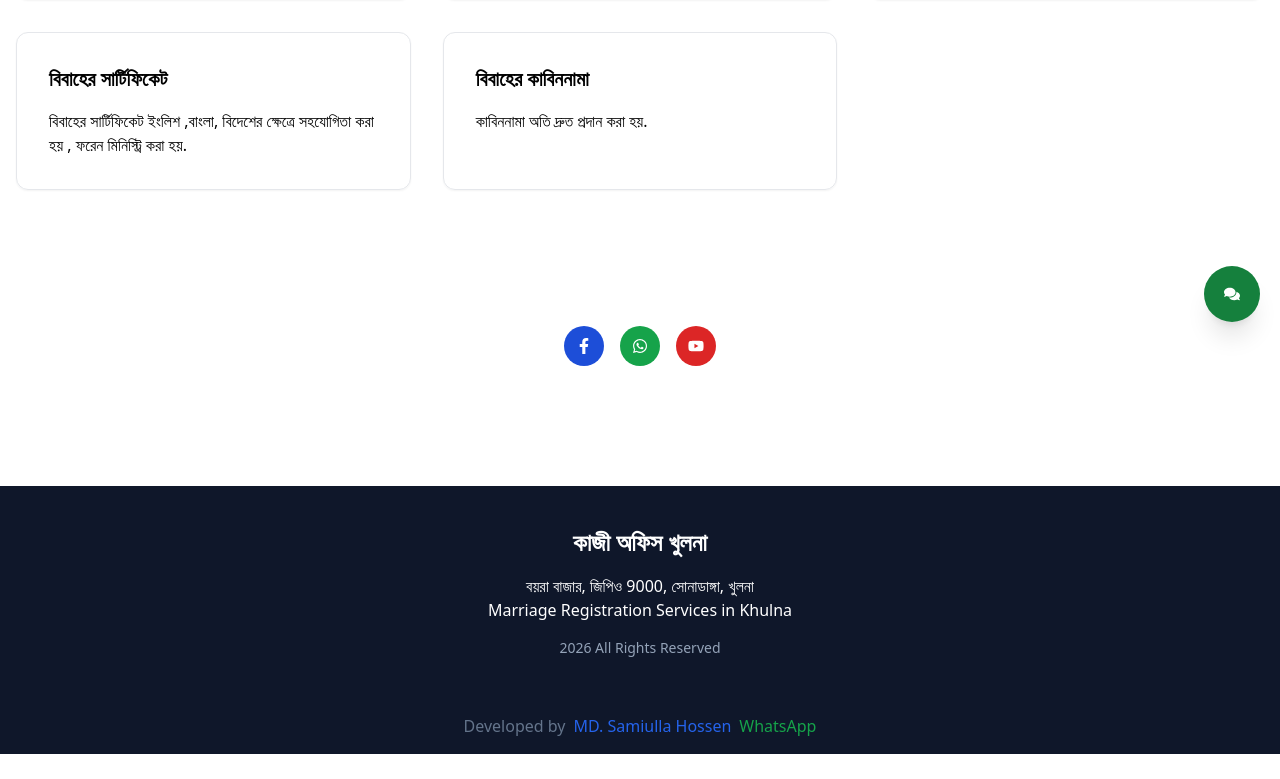
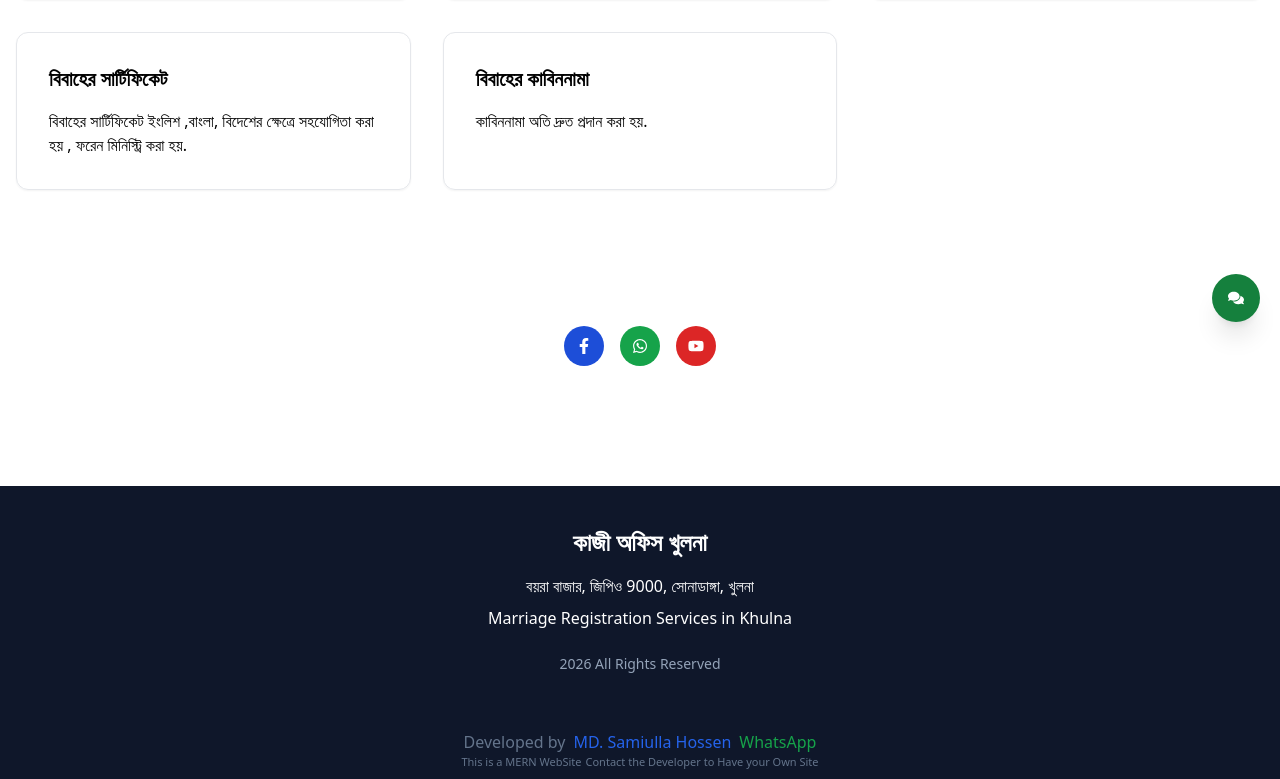
Before and after one commit to Samiul2024/Kazi-Office, a React (Vite) app in the folder client/: page /services in a window 1280 px wide. Shown: the part 382-1161 px from the top of the page. Before the commit the page ends 1136 px from the top, so only its background shows below. Built offline with nearby package versions, Linux system fonts and the light colour scheme.

Commit message:
upg: updated infos...

```diff
--- a/client/src/components/FloatingButtons.jsx
+++ b/client/src/components/FloatingButtons.jsx
@@ -13,7 +13,7 @@ className="fixed left-5 bottom-5 z-50 bg-blue-600 text-white p-4 rounded-full sh
 <a
 href="https://wa.me/8801714-969697"
 target="_blank"
-className="fixed right-5 bottom-5 z-50 bg-green-600 text-white p-4 rounded-full shadow-xl"
+className="fixed right-5 bottom-10 z-50 bg-green-600 text-white p-4 rounded-full shadow-xl"
 >
 <FaWhatsapp />
 </a>
--- a/client/src/components/FloatingContactHub.jsx
+++ b/client/src/components/FloatingContactHub.jsx
@@ -27,7 +27,7 @@ initial={{ opacity:0,y:50 }}
 animate={{ opacity:1,y:0 }}
 exit={{ opacity:0,y:50 }}
 
-className="flex flex-col gap-3 mb-3"
+className="flex flex-col gap-2 mb-3"
 >
 
 <a
@@ -68,7 +68,7 @@ className="flex flex-col gap-3 mb-3"
 
 onClick={()=>setOpen(!open)}
 
-className="bg-green-700 text-white p-5 rounded-full shadow-xl"
+className="bg-green-700 text-white p-4 rounded-full shadow-xl"
 >
 
 <FaComments />
--- a/client/src/components/Footer.jsx
+++ b/client/src/components/Footer.jsx
@@ -10,16 +10,16 @@ export default function Footer() {
         <p>
           বয়রা বাজার, জিপিও  9000, সোনাডাঙ্গা, খুলনা
         </p>
-        <p>
+        <p className="py-2">
           Marriage Registration Services in Khulna
         </p>
 
         <p className="mt-4 text-sm text-slate-400">
-           2026 All Rights Reserved
+          2026 All Rights Reserved
         </p>
 
       </div>
-      <div className="flex flex-wrap items-center py-4 justify-center gap-2 text-slate-500">
+      <div className="flex flex-wrap items-center pt-4 justify-center gap-2 text-slate-500">
         <span>Developed by</span>
 
         <a
@@ -40,6 +40,10 @@ export default function Footer() {
           WhatsApp
         </a>
       </div>
+      <div className="flex flex-wrap text-[11px] items-center pb-2 justify-center gap-1 text-slate-500">
+        <p className="">This is a MERN WebSite</p>
+        <p className="">Contact the Developer to Have your Own Site</p>
+      </div>
 
     </footer>
   );
--- a/client/src/data/siteData.js
+++ b/client/src/data/siteData.js
@@ -31,7 +31,7 @@ name:"Khulna Resident",
 review:"Very helpful and trustworthy."
 },
 {
-name:"Boyra Family",
+name:"প্রবাসী",
 review:"Quick assistance and proper documentation."
 }
 ];
--- a/client/src/sections/BusinessInfoSection.jsx
+++ b/client/src/sections/BusinessInfoSection.jsx
@@ -8,14 +8,14 @@ export default function BusinessInfoSection() {
                 <h2 className="text-4xl text-center font-bold mb-8">
                     অফিস ও সেবাসমূহ
                 </h2>
-                <h2 className="text-4xl font-bold mb-8">
-                    অফিস এড্রেস
-                </h2>
+
 
                 <div className="grid md:grid-cols-2 gap-10">
 
                     <div>
-
+                        <h2 className="text-2xl font-bold mb-4">
+                            অফিস এড্রেস
+                        </h2>
                         <p className="mb-4">
                             <b>Office:</b> {businessInfo.name}
                         </p>
@@ -40,7 +40,7 @@ export default function BusinessInfoSection() {
                     <div>
 
                         <h3 className="text-2xl font-bold mb-4">
-                            Services
+                            সেবা সমূহ
                         </h3>
 
                         <ul className="space-y-3">
```
